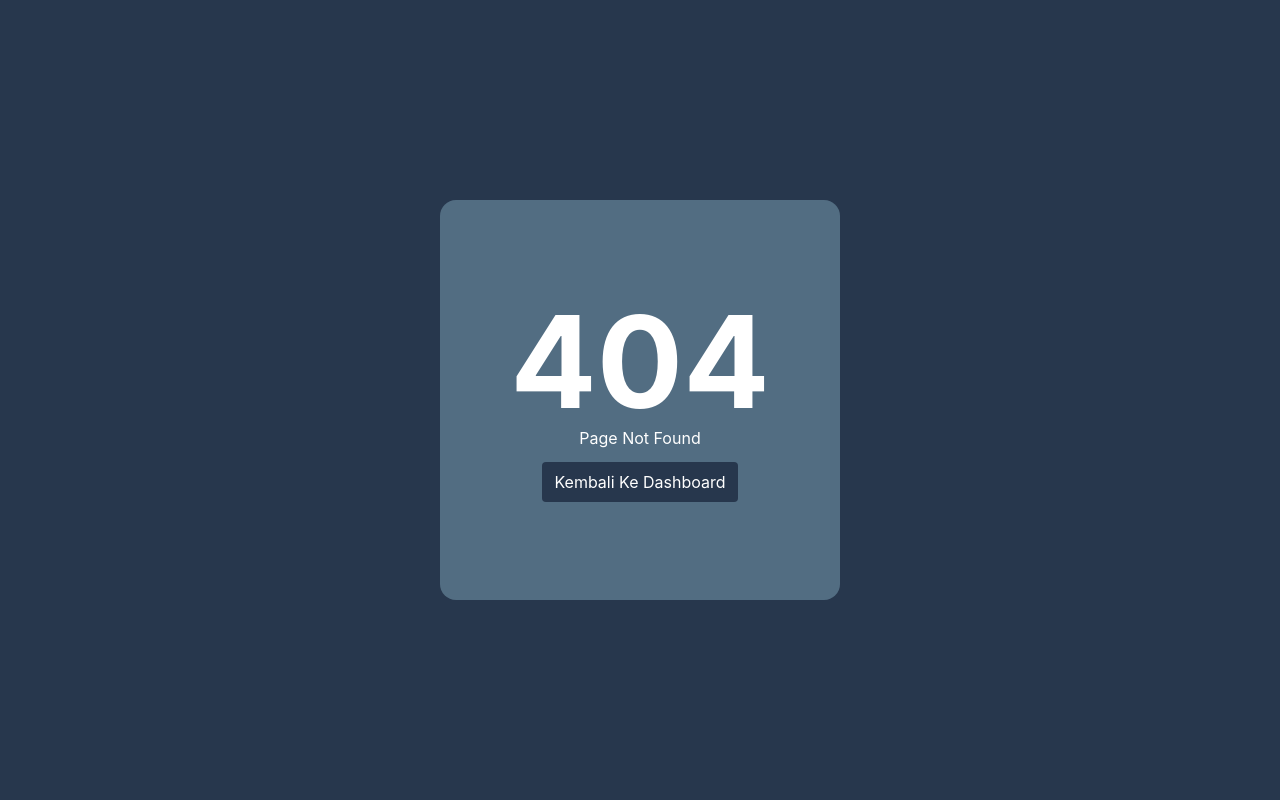
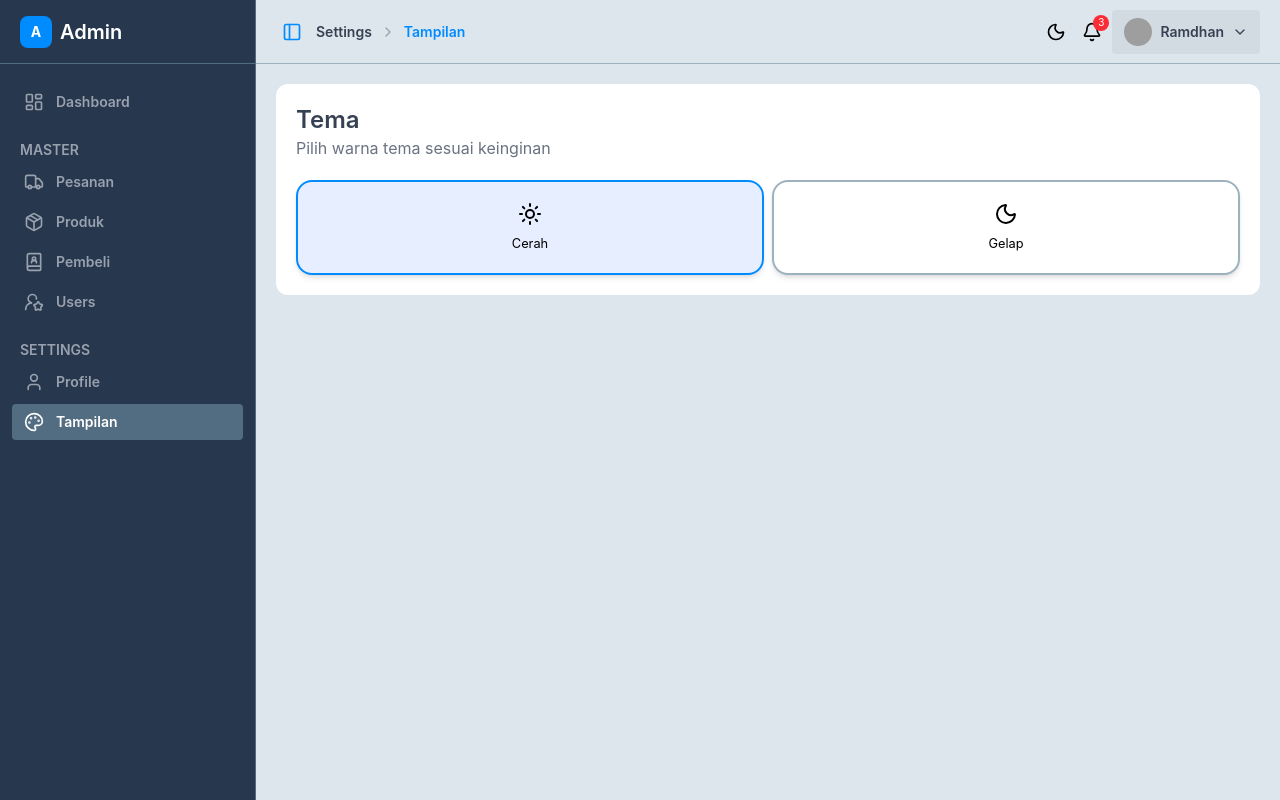
Before and after one commit to RAMDHAN-MQ/react-admin-dashboard, a React (Vite) app: page /settings/tampilan in a window 1280 px wide. Before the commit this address had no page. Built offline with nearby package versions, Linux system fonts and the light colour scheme; grey boxes are pictures that could not be loaded.

Commit message:
add: tampilan page

```diff
--- a/src/App.tsx
+++ b/src/App.tsx
@@ -28,8 +28,12 @@ export default function App() {
   return (
     <div className={`flex h-screen ${isDark && "dark"}`}>
       <Sidebar isClose={isClose} />
-      <MainContent onClose={handleClose} onDarkMode={handleDarkMode}>
-        <Outlet />
+      <MainContent
+        onClose={handleClose}
+        onDarkMode={handleDarkMode}
+        isDark={isDark}
+      >
+        <Outlet context={{ isDark, setIsDark }} />
       </MainContent>
     </div>
   );
--- a/src/components/layouts/MainContent.tsx
+++ b/src/components/layouts/MainContent.tsx
@@ -5,6 +5,7 @@ import {
   Moon,
   PanelLeft,
   Settings,
+  Sun,
   User,
 } from "lucide-react";
 import IconButton from "../ui/IconButton";
@@ -16,10 +17,16 @@ import NotificationItem from "../ui/NotificationItem";
 type Props = {
   onClose: () => void;
   onDarkMode: () => void;
+  isDark: boolean;
   children: ReactNode;
 };
 
-export default function MainContent({ children, onClose, onDarkMode }: Props) {
+export default function MainContent({
+  children,
+  onClose,
+  onDarkMode,
+  isDark,
+}: Props) {
   const [isDrop, setIsDrop] = useState({
     profile: false,
     notifikasi: false,
@@ -91,8 +98,8 @@ export default function MainContent({ children, onClose, onDarkMode }: Props) {
   }
 
   return (
-    <div className="main-content bg-tema-1 flex-1 overflow-y-auto scrollbar-thin scrollbar-thumb-primary dark:bg-tema-4">
-      <div className="nav border-b border-b-tema-2 flex items-center justify-between h-16 p-5 dark:border-b-tema-3">
+    <div className="main-content bg-tema-1 flex-1 min-w-0 h-screen flex flex-col dark:bg-tema-4">
+      <div className="nav border-b border-b-tema-2 flex items-center justify-between h-16 shrink-0 p-5 dark:border-b-tema-3">
         <div className="nav-kiri flex gap-2 items-center font-semibold text-sm">
           <IconButton
             icon={<PanelLeft size={20} />}
@@ -102,7 +109,10 @@ export default function MainContent({ children, onClose, onDarkMode }: Props) {
           <Breadcrumb />
         </div>
         <div className="nav-kanan flex gap-1 items-center text-white">
-          <IconButton icon={<Moon size={20} />} onClick={onDarkMode} />
+          <IconButton
+            icon={isDark ? <Sun size={20} /> : <Moon size={20} />}
+            onClick={onDarkMode}
+          />
           <div className="relative" ref={notifRef}>
             <IconButton
               icon={<Bell size={20} />}
@@ -183,7 +193,9 @@ export default function MainContent({ children, onClose, onDarkMode }: Props) {
         </div>
       </div>
 
-      <div className="content p-5">{children}</div>
+      <div className="content flex-1 min-h-0 overflow-y-auto scrollbar-thin scrollbar-thumb-primary p-5">
+        {children}
+      </div>
     </div>
   );
 }
--- a/src/main.tsx
+++ b/src/main.tsx
@@ -14,6 +14,7 @@ import FormPesanan from "./pages/Pesanan/FormPesanan.tsx";
 import FormProduk from "./pages/Produk/FormProduk.tsx";
 import FormUsers from "./pages/Users/FormUsers.tsx";
 import Profile from "./pages/Profile/Profile.tsx";
+import Tampilan from "./pages/Tampilan/Tampilan.tsx";
 
 createRoot(document.getElementById("root")!).render(
   <StrictMode>
@@ -32,6 +33,7 @@ createRoot(document.getElementById("root")!).render(
           <Route path="master/users/form" element={<FormUsers />}></Route>
 
           <Route path="settings/profile" element={<Profile />}></Route>
+          <Route path="settings/tampilan" element={<Tampilan />}></Route>
         </Route>
         <Route path="*" element={<NotFound />}></Route>
       </Routes>
--- /dev/null
+++ b/src/pages/Tampilan/Tampilan.tsx
@@ -0,0 +1,44 @@
+import { Moon, Sun } from "lucide-react";
+import type { Dispatch, SetStateAction } from "react";
+import { useOutletContext } from "react-router-dom";
+
+type Props = {
+  isDark: boolean;
+  setIsDark: Dispatch<SetStateAction<boolean>>;
+};
+
+export default function Tampilan() {
+  const { isDark, setIsDark } = useOutletContext<Props>();
+
+  return (
+    <>
+      <div className="bg-white rounded-xl p-5 dark:bg-tema-3">
+        <div className="text-white flex flex-col mb-5">
+          <span className="font-semibold text-2xl text-gray-700 dark:text-white">
+            Tema
+          </span>
+          <span className="text-gray-500 dark:text-gray-400">
+            Pilih warna tema sesuai keinginan
+          </span>
+        </div>
+
+        <div className="grid grid-cols-2 gap-2">
+          <button
+            className={`shadow-md p-5 flex flex-col gap-2 items-center border-2  rounded-2xl cursor-pointer dark:text-white ${!isDark ? "bg-blue-600/10 border-primary" : "bg-white hover:bg-gray-50 dark:bg-tema-3 dark:hover:bg-tema-3-shadow border-tema-2"}`}
+            onClick={() => setIsDark(false)}
+          >
+            <Sun />
+            <small>Cerah</small>
+          </button>
+          <button
+            className={`shadow-md p-5 flex flex-col gap-2 items-center border-2  rounded-2xl cursor-pointer dark:text-white ${isDark ? "bg-blue-600/10 border-primary" : "bg-white hover:bg-gray-50 dark:bg-tema-3 dark:hover:bg-tema-3-shadow border-tema-2"}`}
+            onClick={() => setIsDark(true)}
+          >
+            <Moon />
+            <small>Gelap</small>
+          </button>
+        </div>
+      </div>
+    </>
+  );
+}
```
